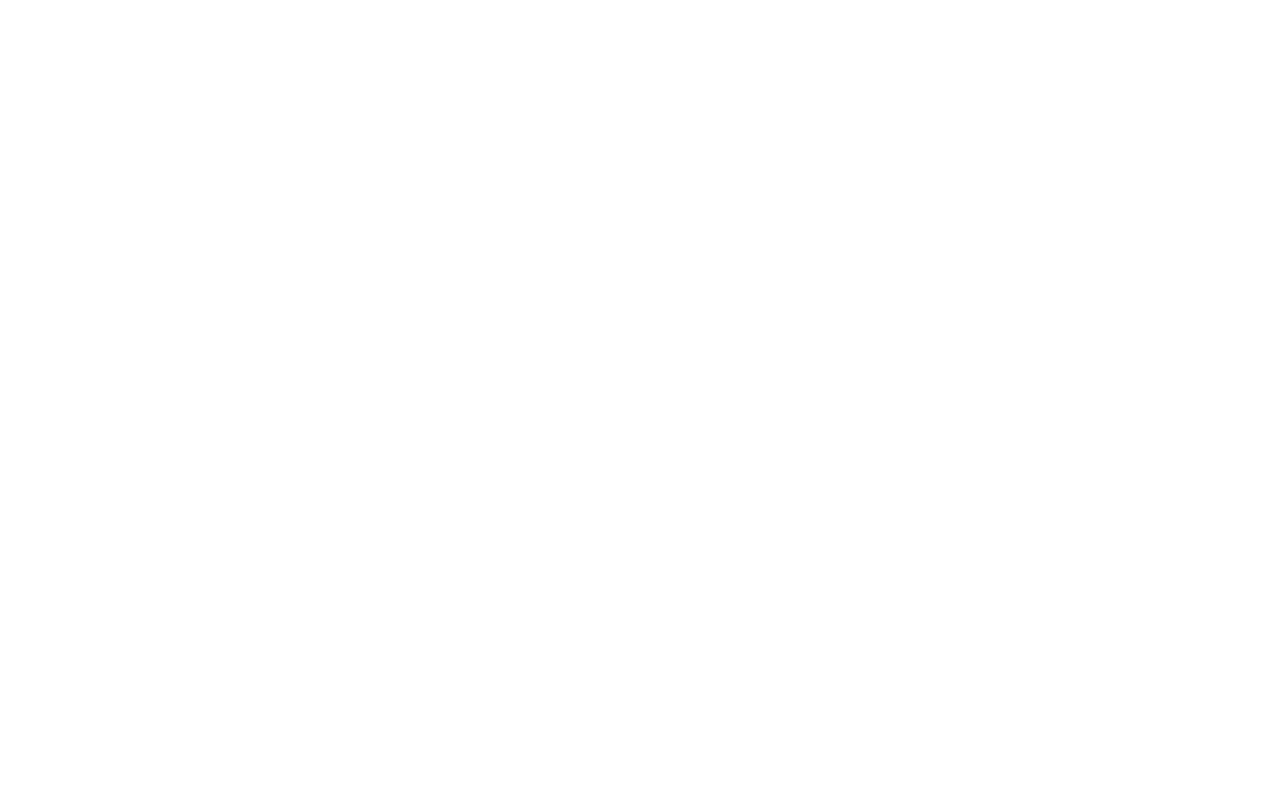
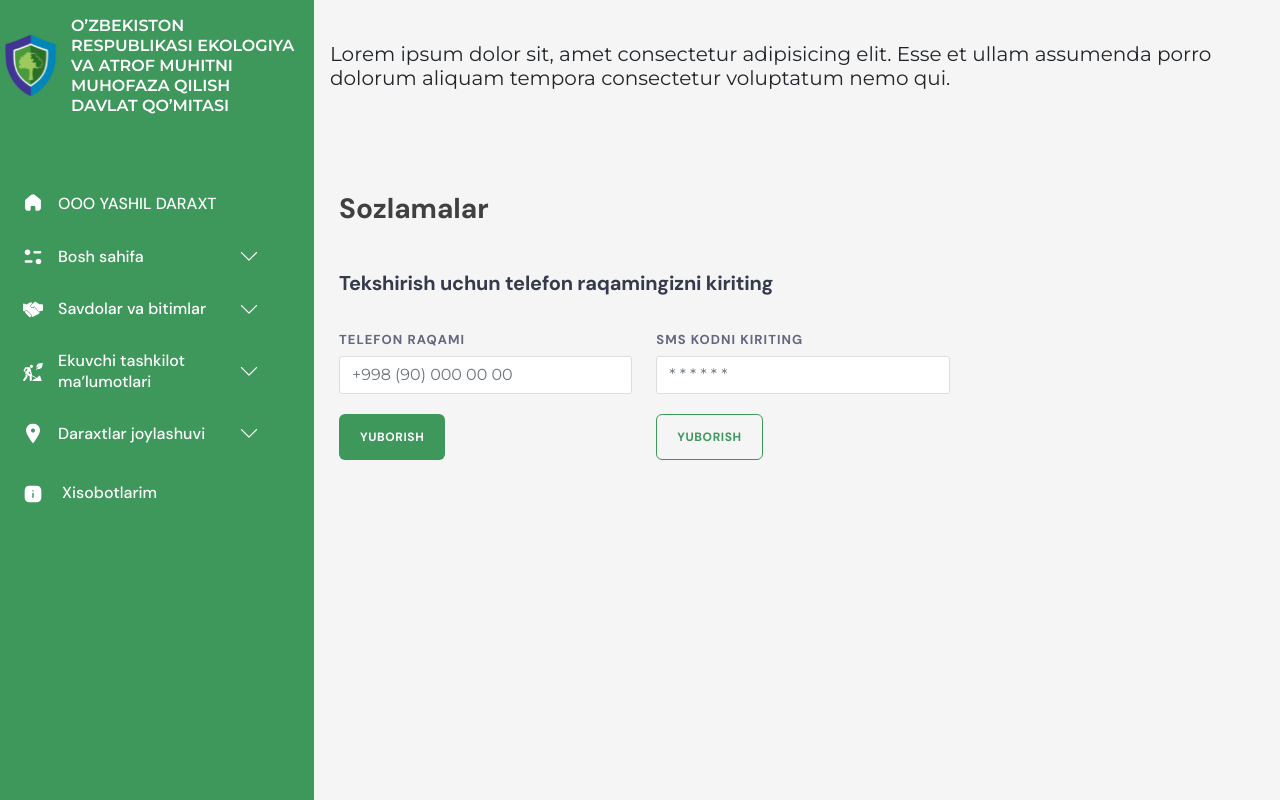
Before and after one commit to 7Davronbek/uz-ecology-app, a React (Create React App) app: page /#/settings in a window 1280 px wide. Before the commit this address had no page. Built offline with nearby package versions, Linux system fonts and the light colour scheme.

Commit message:
uz-ecology-app

```diff
--- a/src/App.js
+++ b/src/App.js
@@ -5,6 +5,7 @@
 import Sales from './pages/Sales'
 import Reports from './pages/Reports'
 import Transactions from './pages/Transactions'
+import Settings from './pages/Settings'
 
 const App = () => {
     return (
@@ -16,6 +17,7 @@
                     <Route path='/control-panel' element={<ControlPanel />} />
                     <Route path='/sales' element={<Sales />} />
                     <Route path='/transactions' element={<Transactions />} />
+                    <Route path='/settings' element={<Settings />} />
                 </Routes>
             </HashRouter>
         </>
--- a/src/components/user/UserLayout.jsx
+++ b/src/components/user/UserLayout.jsx
@@ -56,7 +56,7 @@
                             </AccordionHeader>
                             <AccordionBody accordionId='1'>
                                 <Link className={location.pathname === '/control-panel' ? 'active' : ''} to='/control-panel'>Boshqaruv paneli</Link>
-                                <Link className={location.pathname === '/' ? 'active' : ''} to='/'>Sozlamalar</Link>
+                                <Link className={location.pathname === '/settings' ? 'active' : ''} to='/settings'>Sozlamalar</Link>
                             </AccordionBody>
                         </AccordionItem>
 
--- /dev/null
+++ b/src/pages/Settings.jsx
@@ -0,0 +1,35 @@
+import React from 'react'
+import UserLayout from '../components/user/UserLayout'
+
+const Settings = () => {
+    return (
+        <div className='Settings inputsStyle'>
+            <UserLayout>
+                <h1>Sozlamalar</h1>
+                <h2>Tekshirish uchun telefon raqamingizni kiriting</h2>
+
+                <div className="row">
+
+                    <div className="col-lg-4">
+
+                        <label htmlFor="raqam">Telefon raqami</label>
+                        <input type="text" id='raqam' placeholder='+998 (90) 000 00 00' className="form-control" />
+
+                        <button className="btn myBtn mb-4">Yuborish</button>
+                    </div>
+
+                    <div className="col-lg-4">
+
+                        <label htmlFor="raqam">SMS KODNI KIRITING</label>
+                        <input type="text" id='raqam' placeholder='* * * * * *' className="form-control" />
+
+                        <button className="btn myBtn secondary mb-4">Yuborish</button>
+                    </div>
+
+                </div>
+            </UserLayout>
+        </div>
+    )
+}
+
+export default Settings
--- a/src/styles/main.scss
+++ b/src/styles/main.scss
@@ -777,6 +777,12 @@
             letter-spacing: 0.05em;
             text-transform: uppercase;
             color: #FFFFFF;
+
+            &.secondary {
+                background-color: transparent;
+                border: 1px solid $green;
+                color: $green;
+            }
         }
 
         .map {
```
